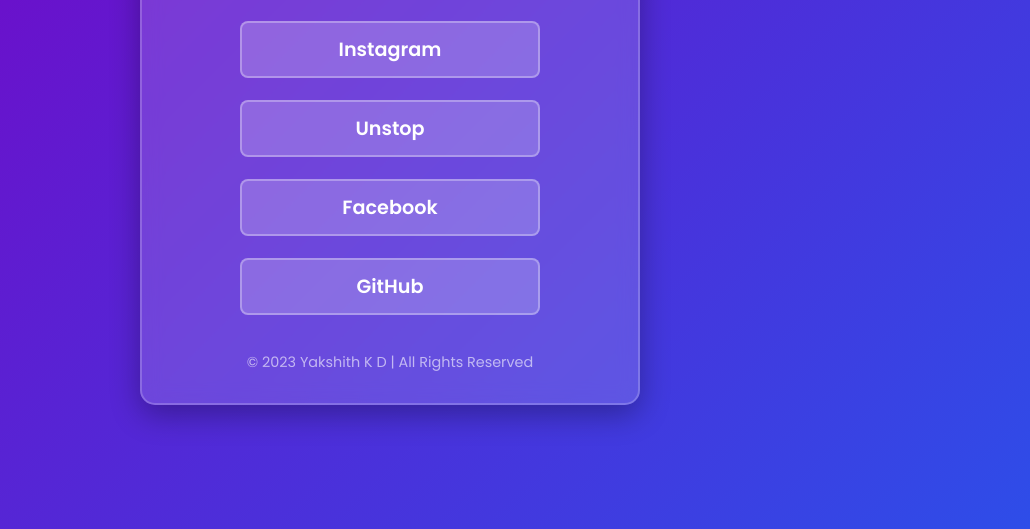
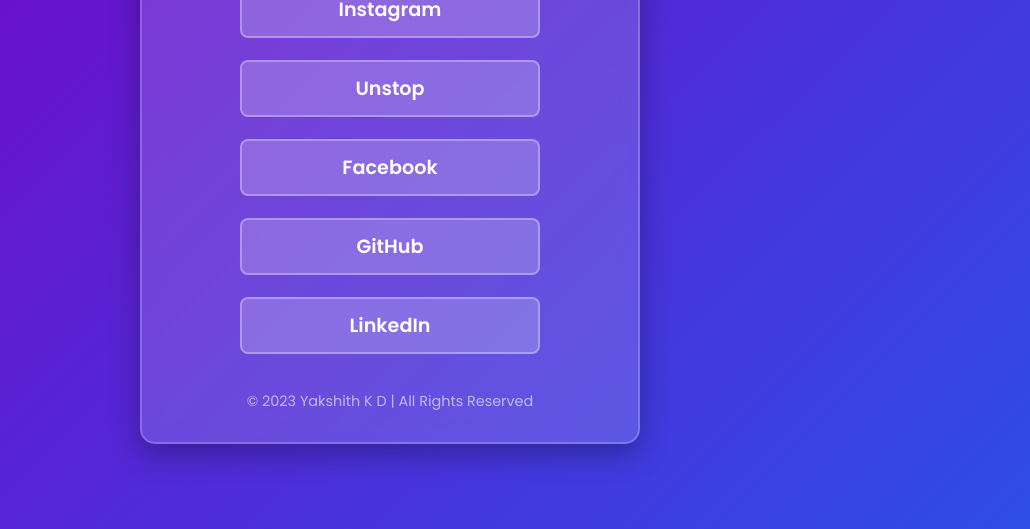
Before and after one commit to yakshithkd23/my-vercel-app, a plain HTML site: page public/index.html in a window 1280 px wide. Shown: the part 271-800 px from the top of the page, without its empty margins (250-1280 px from the left). Drawn offline with Linux system fonts and the light colour scheme.

Commit message:
Update index.html

```diff
--- a/public/index.html
+++ b/public/index.html
@@ -169,6 +169,7 @@
             <li><a href="https://unstop.com/u/yakshd8821" target="_blank" rel="noopener noreferrer">Unstop</a></li>
             <li><a href="https://www.facebook.com/profile.php?id=61562740204330" target="_blank" rel="noopener noreferrer">Facebook</a></li>
             <li><a href="https://github.com/yakshithkd23" target="_blank" rel="noopener noreferrer">GitHub</a></li>
+            <li><a href="https://www.linkedin.com/in/yakshithkd" target="_blank" rel="noopener noreferrer">LinkedIn</a></li>
         </ul>
 
         <div class="footer">
```
